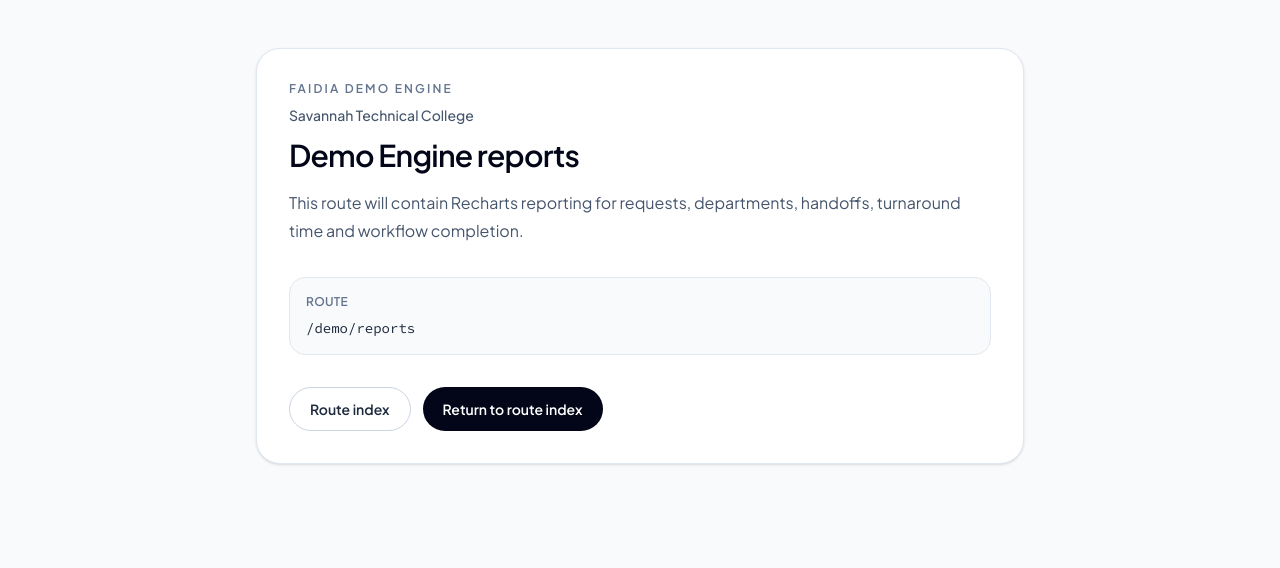
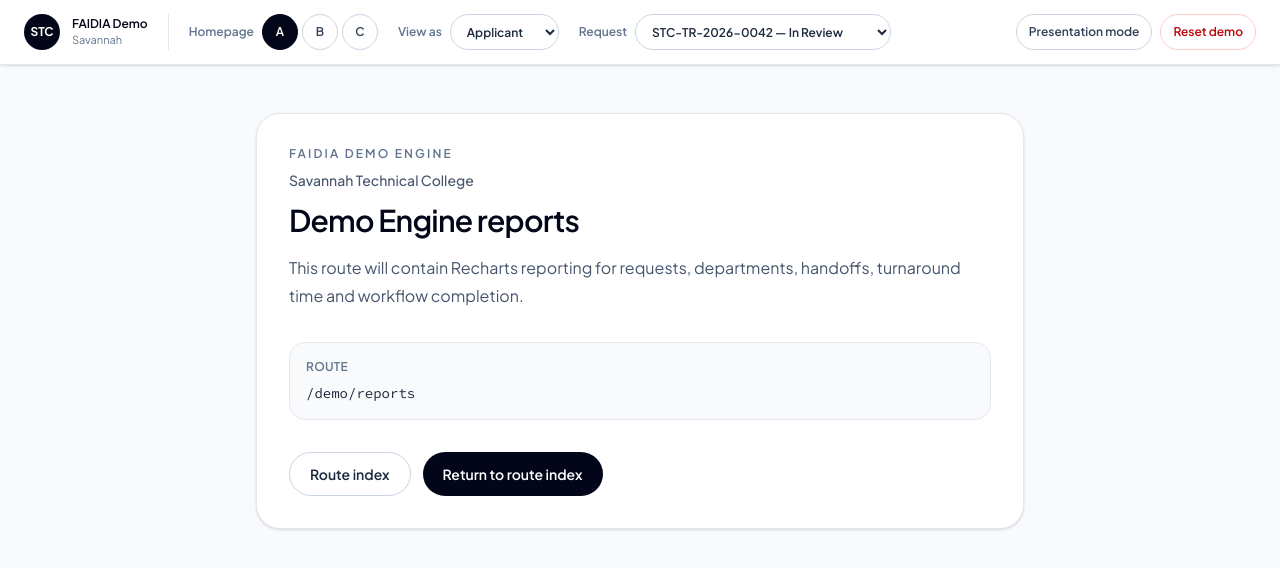
Before and after one commit to Nyabera/digi-serve, a Next.js app: page /demo/reports in a window 1280 px wide. Shown: the top 568 px of the page. Built offline with nearby package versions, Linux system fonts and the light colour scheme.

Commit message:
feat(demo): add shared demonstration controls

```diff
--- a/app/demo/layout.tsx
+++ b/app/demo/layout.tsx
@@ -1,5 +1,6 @@
 import type { ReactNode } from "react";
 
+import { DemoControlBar } from "@/components/demo/controls";
 import { DemoStateProvider } from "@/features/demo/state";
 
 export default function DemoLayout({
@@ -7,5 +8,10 @@ export default function DemoLayout({
 }: {
   readonly children: ReactNode;
 }) {
-  return <DemoStateProvider>{children}</DemoStateProvider>;
+  return (
+    <DemoStateProvider>
+      <DemoControlBar />
+      {children}
+    </DemoStateProvider>
+  );
 }
--- /dev/null
+++ b/components/demo/controls/demo-control-bar.tsx
@@ -0,0 +1,54 @@
+"use client";
+
+import { getDefaultDemoClient } from "@/config/demo";
+import { HomepageVariantSwitcher } from "@/components/demo/controls/homepage-variant-switcher";
+import { PresentationControls } from "@/components/demo/controls/presentation-controls";
+import { RequestSwitcher } from "@/components/demo/controls/request-switcher";
+import { RoleSwitcher } from "@/components/demo/controls/role-switcher";
+
+export function DemoControlBar() {
+  const client = getDefaultDemoClient();
+
+  return (
+    <aside
+      aria-label="Demo presentation controls"
+      className="sticky top-0 z-50 border-b border-slate-200 bg-white/95 shadow-sm backdrop-blur"
+    >
+      <div className="mx-auto flex min-h-16 max-w-[1600px] items-center gap-5 overflow-x-auto px-4 py-3 sm:px-6">
+        <div className="flex min-w-max items-center gap-3 border-r border-slate-200 pr-5">
+          <div
+            aria-hidden="true"
+            className="flex h-9 w-9 items-center justify-center rounded-lg bg-slate-950 text-xs font-bold text-white"
+          >
+            {client.branding.logoMark}
+          </div>
+
+          <div>
+            <p className="text-xs font-semibold text-slate-950">
+              FAIDIA Demo
+            </p>
+            <p className="text-[11px] text-slate-500">
+              {client.organization.shortName}
+            </p>
+          </div>
+        </div>
+
+        {client.homepage.showVariantSwitcher ? (
+          <HomepageVariantSwitcher />
+        ) : null}
+
+        {client.presentation.showRoleSwitcher ? (
+          <RoleSwitcher />
+        ) : null}
+
+        <RequestSwitcher />
+
+        {client.presentation.showPresentationControls ? (
+          <div className="ml-auto">
+            <PresentationControls />
+          </div>
+        ) : null}
+      </div>
+    </aside>
+  );
+}
--- /dev/null
+++ b/components/demo/controls/homepage-variant-switcher.tsx
@@ -0,0 +1,58 @@
+"use client";
+
+import type { DemoHomepageVariant } from "@/types/demo/client-config";
+import { useDemoState } from "@/features/demo/state";
+
+const homepageVariants: readonly DemoHomepageVariant[] = [
+  "A",
+  "B",
+  "C",
+];
+
+export function HomepageVariantSwitcher() {
+  const { state, dispatch, isHydrated } = useDemoState();
+
+  function selectVariant(variant: DemoHomepageVariant) {
+    dispatch({
+      type: "SET_HOMEPAGE_VARIANT",
+      variant,
+      at: new Date().toISOString(),
+    });
+  }
+
+  return (
+    <fieldset
+      className="flex min-w-max items-center gap-1"
+      disabled={!isHydrated}
+    >
+      <legend className="sr-only">Homepage design</legend>
+
+      <span className="mr-1 text-xs font-semibold text-slate-500">
+        Homepage
+      </span>
+
+      {homepageVariants.map((variant) => {
+        const isActive =
+          state.activeHomepageVariant === variant;
+
+        return (
+          <button
+            key={variant}
+            type="button"
+            aria-pressed={isActive}
+            onClick={() => selectVariant(variant)}
+            className={[
+              "inline-flex h-9 min-w-9 items-center justify-center rounded-lg border px-3 text-xs font-semibold transition",
+              "focus:outline-none focus:ring-2 focus:ring-slate-400 focus:ring-offset-2",
+              isActive
+                ? "border-slate-950 bg-slate-950 text-white"
+                : "border-slate-300 bg-white text-slate-700 hover:bg-slate-100",
+            ].join(" ")}
+          >
+            {variant}
+          </button>
+        );
+      })}
+    </fieldset>
+  );
+}
--- /dev/null
+++ b/components/demo/controls/index.ts
@@ -0,0 +1,5 @@
+export { DemoControlBar } from "@/components/demo/controls/demo-control-bar";
+export { HomepageVariantSwitcher } from "@/components/demo/controls/homepage-variant-switcher";
+export { PresentationControls } from "@/components/demo/controls/presentation-controls";
+export { RequestSwitcher } from "@/components/demo/controls/request-switcher";
+export { RoleSwitcher } from "@/components/demo/controls/role-switcher";
--- /dev/null
+++ b/components/demo/controls/presentation-controls.tsx
@@ -0,0 +1,88 @@
+"use client";
+
+import { useRouter } from "next/navigation";
+import { useSyncExternalStore } from "react";
+
+import { useDemoState } from "@/features/demo/state";
+
+function subscribeToFullscreen(
+  callback: () => void,
+): () => void {
+  document.addEventListener("fullscreenchange", callback);
+
+  return () => {
+    document.removeEventListener(
+      "fullscreenchange",
+      callback,
+    );
+  };
+}
+
+function getFullscreenSnapshot(): boolean {
+  return Boolean(document.fullscreenElement);
+}
+
+function getServerFullscreenSnapshot(): boolean {
+  return false;
+}
+
+export function PresentationControls() {
+  const router = useRouter();
+  const { resetDemo, isHydrated } = useDemoState();
+
+  const isFullscreen = useSyncExternalStore(
+    subscribeToFullscreen,
+    getFullscreenSnapshot,
+    getServerFullscreenSnapshot,
+  );
+
+  async function togglePresentationMode() {
+    try {
+      if (document.fullscreenElement) {
+        await document.exitFullscreen();
+        return;
+      }
+
+      await document.documentElement.requestFullscreen();
+    } catch {
+      // The demo remains usable when fullscreen is unavailable.
+    }
+  }
+
+  function handleReset() {
+    const shouldReset = window.confirm(
+      "Reset the complete FAIDIA demonstration to its original synthetic data?",
+    );
+
+    if (!shouldReset) {
+      return;
+    }
+
+    resetDemo();
+    router.push("/demo");
+  }
+
+  return (
+    <div className="flex min-w-max items-center gap-2">
+      <button
+        type="button"
+        disabled={!isHydrated}
+        onClick={togglePresentationMode}
+        className="inline-flex h-9 items-center justify-center rounded-lg border border-slate-300 bg-white px-3 text-xs font-semibold text-slate-700 transition hover:bg-slate-100 focus:outline-none focus:ring-2 focus:ring-slate-400 focus:ring-offset-2 disabled:cursor-not-allowed disabled:opacity-60"
+      >
+        {isFullscreen
+          ? "Exit presentation"
+          : "Presentation mode"}
+      </button>
+
+      <button
+        type="button"
+        disabled={!isHydrated}
+        onClick={handleReset}
+        className="inline-flex h-9 items-center justify-center rounded-lg border border-red-200 bg-white px-3 text-xs font-semibold text-red-700 transition hover:bg-red-50 focus:outline-none focus:ring-2 focus:ring-red-300 focus:ring-offset-2 disabled:cursor-not-allowed disabled:opacity-60"
+      >
+        Reset demo
+      </button>
+    </div>
+  );
+}
--- /dev/null
+++ b/components/demo/controls/request-switcher.tsx
@@ -0,0 +1,38 @@
+"use client";
+
+import { useDemoState } from "@/features/demo/state";
+
+export function RequestSwitcher() {
+  const { state, dispatch, isHydrated } = useDemoState();
+
+  function selectRequest(requestId: string) {
+    dispatch({
+      type: "SET_ACTIVE_REQUEST",
+      requestId,
+      at: new Date().toISOString(),
+    });
+  }
+
+  return (
+    <label className="flex min-w-max items-center gap-2">
+      <span className="text-xs font-semibold text-slate-500">
+        Request
+      </span>
+
+      <select
+        value={state.activeRequestId}
+        disabled={!isHydrated}
+        onChange={(event) =>
+          selectRequest(event.target.value)
+        }
+        className="h-9 max-w-64 rounded-lg border border-slate-300 bg-white px-3 text-xs font-semibold text-slate-800 outline-none transition hover:border-slate-400 focus:border-slate-500 focus:ring-2 focus:ring-slate-300 disabled:cursor-not-allowed disabled:opacity-60"
+      >
+        {state.requests.map((request) => (
+          <option key={request.id} value={request.id}>
+            {request.reference} — {request.publicStatus}
+          </option>
+        ))}
+      </select>
+    </label>
+  );
+}
--- /dev/null
+++ b/components/demo/controls/role-switcher.tsx
@@ -0,0 +1,61 @@
+"use client";
+
+import type { DemoRole } from "@/types/demo/client-config";
+import { useDemoState } from "@/features/demo/state";
+
+const roles: readonly {
+  readonly value: DemoRole;
+  readonly label: string;
+}[] = [
+  {
+    value: "APPLICANT",
+    label: "Applicant",
+  },
+  {
+    value: "OFFICER",
+    label: "Officer",
+  },
+  {
+    value: "SUPERVISOR",
+    label: "Supervisor",
+  },
+  {
+    value: "ORGANIZATION_ADMIN",
+    label: "Admin",
+  },
+];
+
+export function RoleSwitcher() {
+  const { state, dispatch, isHydrated } = useDemoState();
+
+  function selectRole(role: DemoRole) {
+    dispatch({
+      type: "SET_ACTIVE_ROLE",
+      role,
+      at: new Date().toISOString(),
+    });
+  }
+
+  return (
+    <label className="flex min-w-max items-center gap-2">
+      <span className="text-xs font-semibold text-slate-500">
+        View as
+      </span>
+
+      <select
+        value={state.activeRole}
+        disabled={!isHydrated}
+        onChange={(event) =>
+          selectRole(event.target.value as DemoRole)
+        }
+        className="h-9 rounded-lg border border-slate-300 bg-white px-3 text-xs font-semibold text-slate-800 outline-none transition hover:border-slate-400 focus:border-slate-500 focus:ring-2 focus:ring-slate-300 disabled:cursor-not-allowed disabled:opacity-60"
+      >
+        {roles.map((role) => (
+          <option key={role.value} value={role.value}>
+            {role.label}
+          </option>
+        ))}
+      </select>
+    </label>
+  );
+}
```
Also changed, not shown: 2 other files (tests, documents, lock files or other folders).
